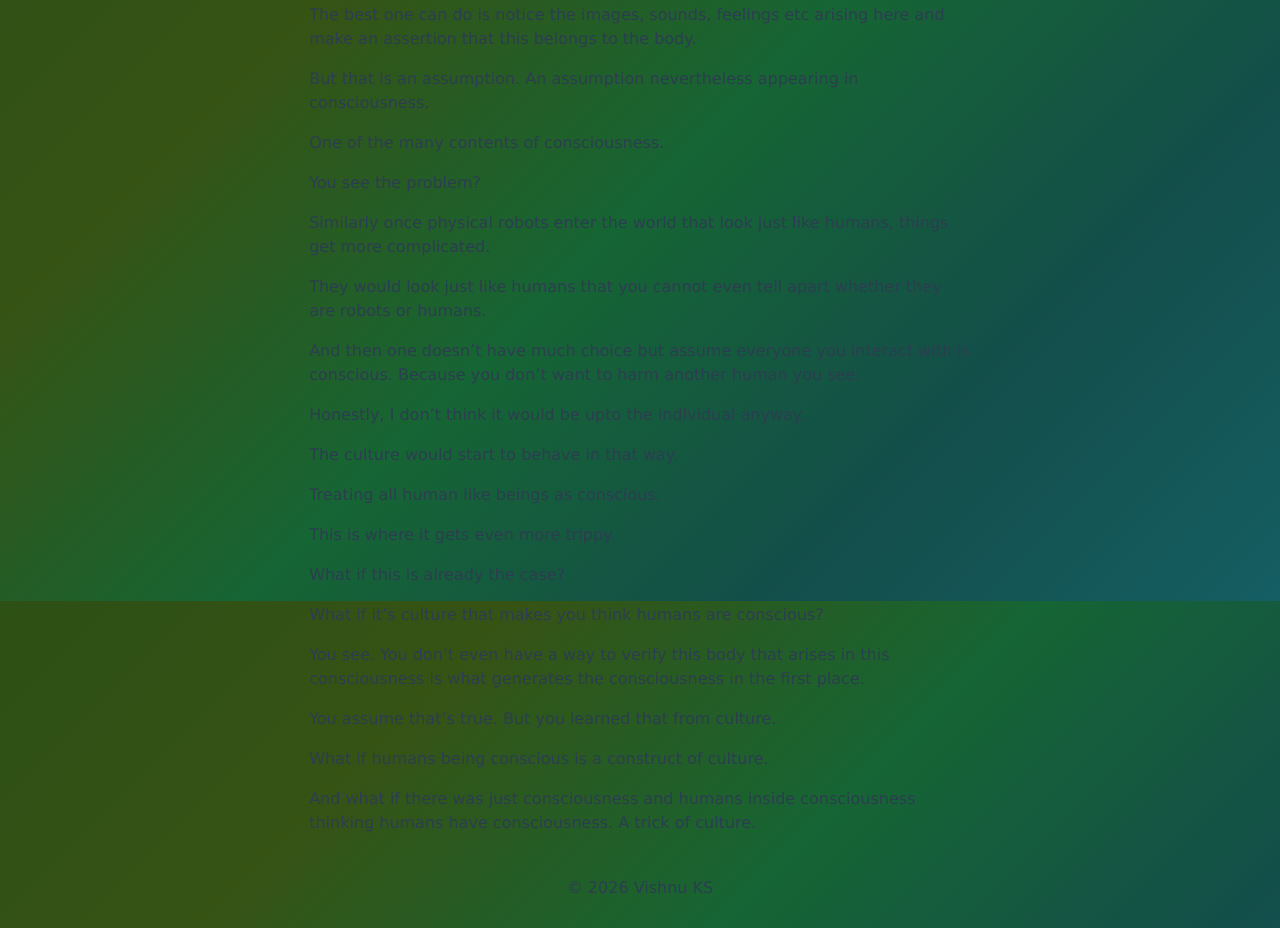
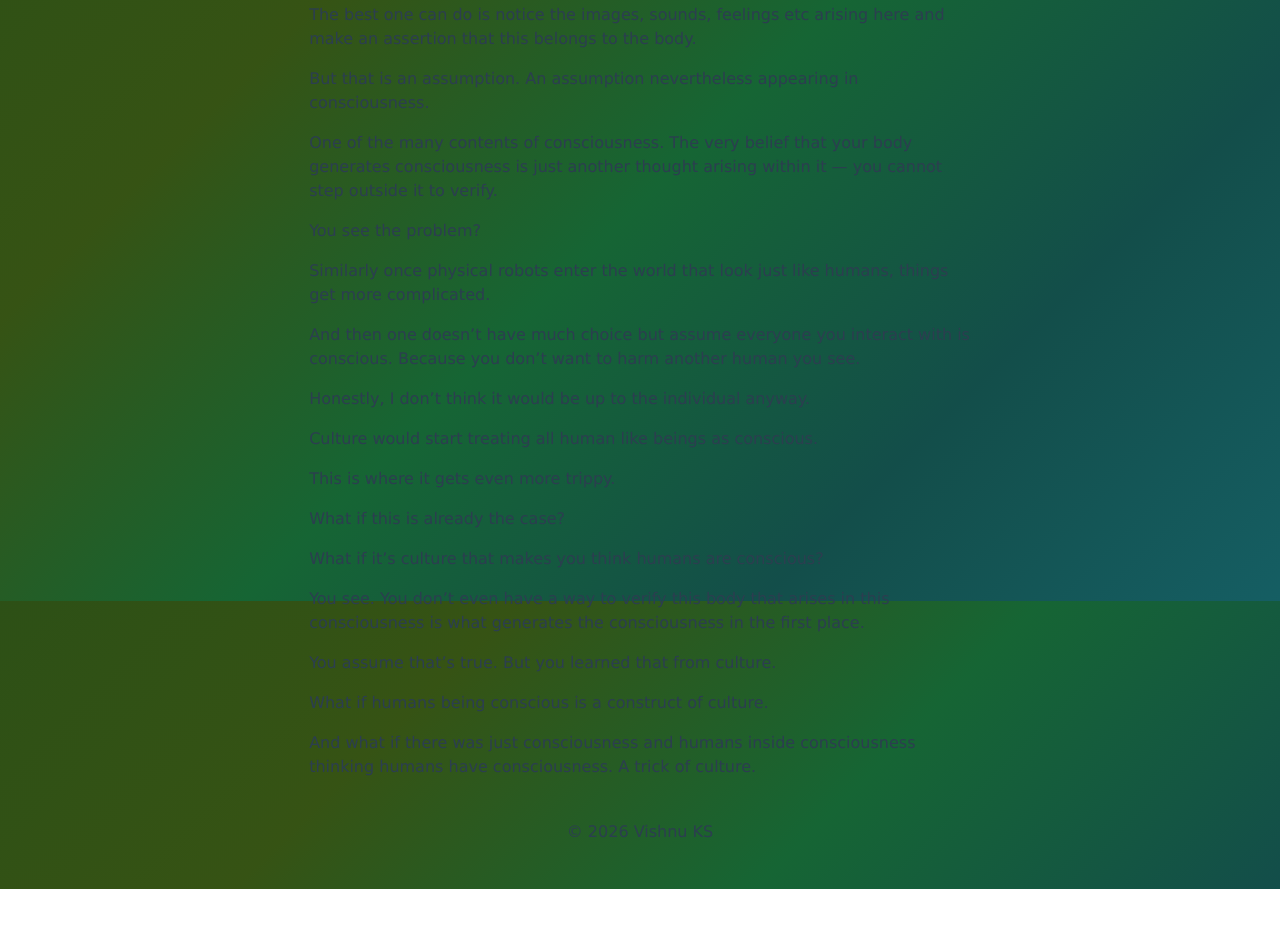
Before and after one commit to hackerkid/blog3, an Astro site: page /blog/ai in a window 1280 px wide. Shown: the part 999-1927 px from the top of the page. After the commit the page ends 1888 px from the top, so only its background shows below. Built offline with nearby package versions, Linux system fonts and the light colour scheme; Astro itself is replaced by a stand-in of ours.

Commit message:
Some more improvments for ai.

```diff
--- a/src/pages/blog/ai.md
+++ b/src/pages/blog/ai.md
@@ -22,21 +22,17 @@ The best one can do is notice the images, sounds, feelings etc arising here and
 
 But that is an assumption. An assumption nevertheless appearing in consciousness.
 
-One of the many contents of consciousness.
+One of the many contents of consciousness. The very belief that your body generates consciousness is just another thought arising within it — you cannot step outside it to verify.
 
 You see the problem?
 
 Similarly once physical robots enter the world that look just like humans, things get more complicated.
 
-They would look just like humans that you cannot even tell apart whether they are robots or humans.
-
 And then one doesn't have much choice but assume everyone you interact with is conscious. Because you don't want to harm another human you see.
 
-Honestly, I don't think it would be upto the individual anyway.
+Honestly, I don't think it would be up to the individual anyway.
 
-The culture would start to behave in that way.
-
-Treating all human like beings as conscious.
+Culture would start treating all human like beings as conscious.
 
 This is where it gets even more trippy.
 
```
